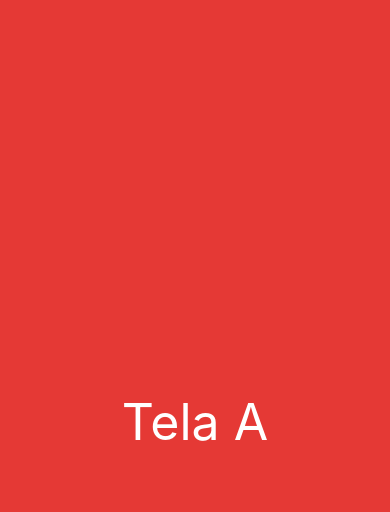
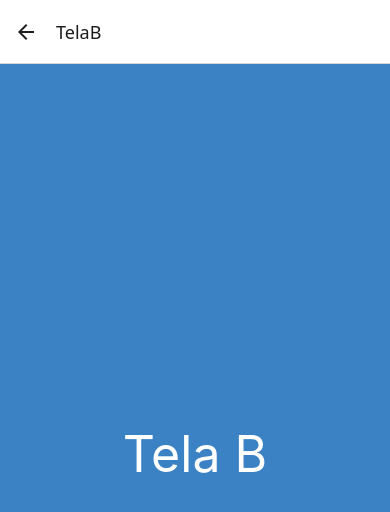
Before and after one commit to davidIsrael-rj/ReactNavigation_ReactNative, a React Native app: screen / in a window 390 px wide. Shown: the top 512 px of the page. Built offline with nearby package versions, Linux system fonts and the light colour scheme.

Commit message:
Iniciando o app na tela B e depois voltando para tela A

```diff
--- a/src/navegacao/Stack.jsx
+++ b/src/navegacao/Stack.jsx
@@ -8,7 +8,7 @@ const Stack = createStackNavigator()
 
 export default props => (
     <Stack.Navigator initialRouteName='TelaA'
-        screenOptions={{headerShown: false}} >
+        screenOptions={{headerShown: true}} >
         <Stack.Screen
             name='TelaA'
             options={{title: 'Informações Iniciais'}}
--- a/src/views/TelaA.jsx
+++ b/src/views/TelaA.jsx
@@ -1,8 +1,11 @@
 import React from "react";
 import TextoCentral from "../components/TextoCentral";
 
-export default prop =>(
-    <TextoCentral corFundo='#e53935'>
-        Tela A
-    </TextoCentral>
-)
+export default props => {
+    props.navigation.navigate("TelaB")
+    return (
+        < TextoCentral corFundo='#e53935' >
+            Tela A
+        </TextoCentral >
+    )
+}
```
